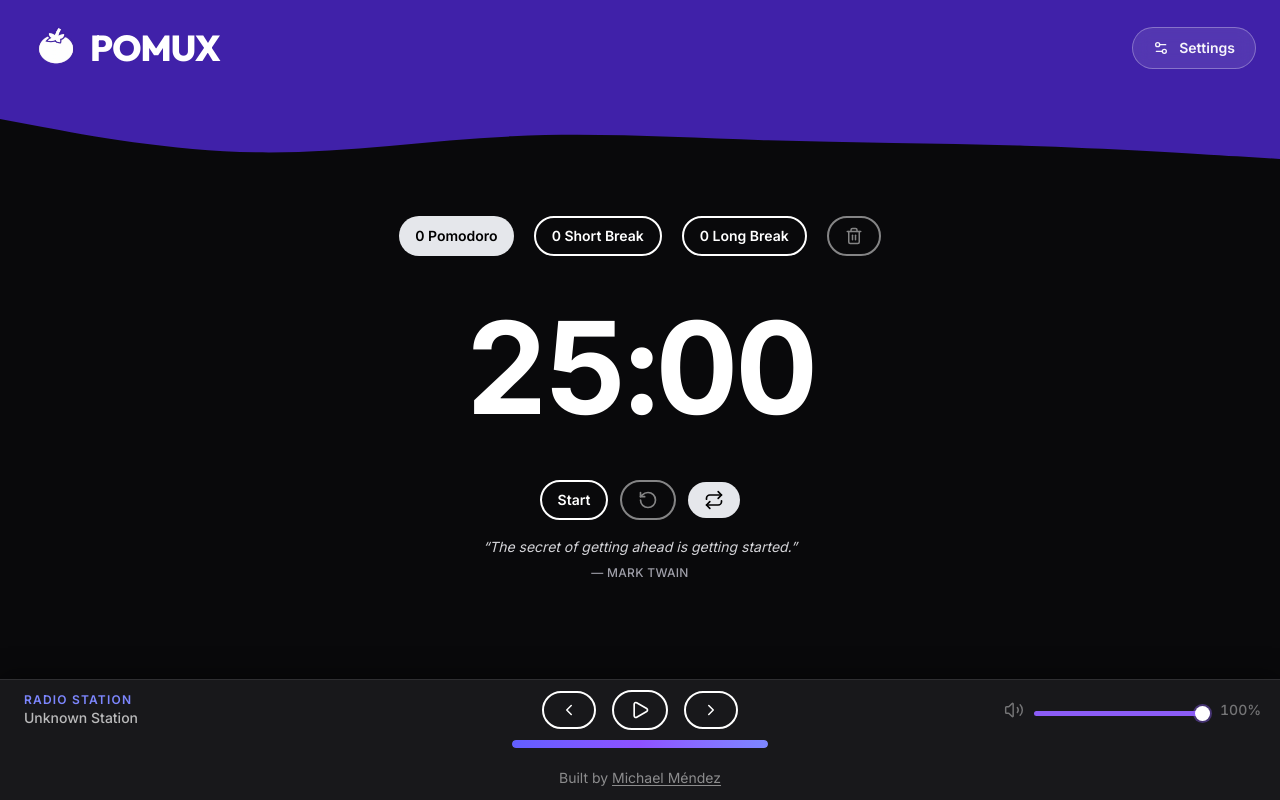
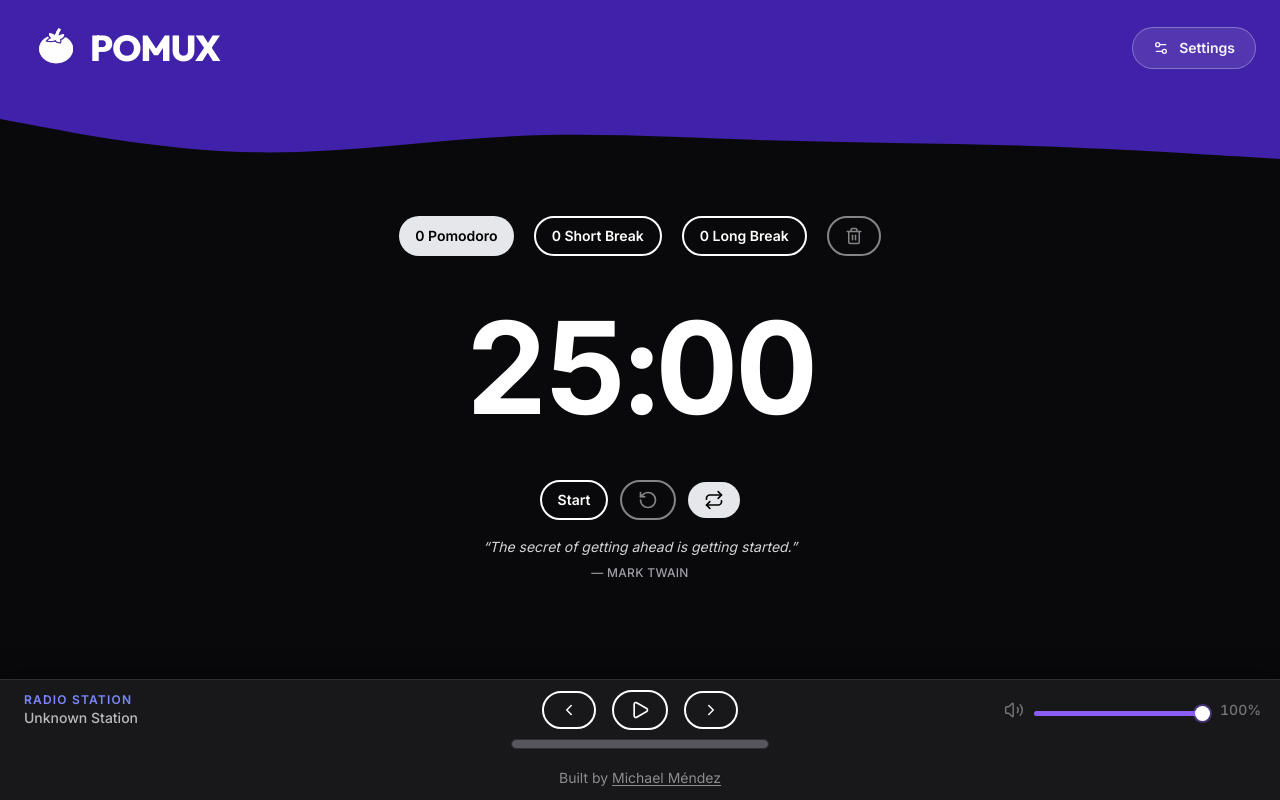
Before and after one commit to michaelmendez/pomux, a React (Vite) app: page / in a window 1280 px wide. Built offline with nearby package versions, Linux system fonts and the light colour scheme; no server answers.

Commit message:
feat: enhance ProgressBar component with isPlaying prop and update quotes URL resolution

```diff
--- a/src/components/RadioStation/ProgressBar.tsx
+++ b/src/components/RadioStation/ProgressBar.tsx
@@ -1,7 +1,25 @@
-export default function ProgressBar() {
+type Props = {
+  isPlaying: boolean;
+};
+
+export default function ProgressBar({ isPlaying }: Readonly<Props>) {
   return (
-    <div className="w-full sm:max-w-[16rem] h-2 bg-white/10 rounded-full overflow-hidden">
-      <div className="h-full w-full bg-linear-to-r from-indigo-500 via-violet-500 to-indigo-400 rounded-full animate-[pulse_3s_ease-in-out_infinite]" />
+    <div
+      className="relative w-full sm:max-w-[16rem] h-2 rounded-full overflow-hidden bg-white/5 ring-1 ring-white/10"
+      aria-label={isPlaying ? "Radio playing" : "Radio paused"}
+    >
+      <div
+        className={`absolute inset-0 rounded-full bg-zinc-500/65 transition-all duration-700 ease-in-out motion-reduce:transition-none ${
+          isPlaying ? "opacity-0" : "opacity-100"
+        }`}
+      />
+      <div
+        className={`absolute inset-0 origin-left rounded-full bg-linear-to-r from-indigo-500 via-violet-500 to-indigo-400 transition-all duration-900 ease-[cubic-bezier(.22,1,.36,1)] motion-reduce:transition-none ${
+          isPlaying
+            ? "opacity-100 scale-x-100 animate-[pulse_4s_ease-in-out_infinite]"
+            : "opacity-0 scale-x-90"
+        }`}
+      />
     </div>
   );
 }
--- a/src/components/RadioStation/Station.tsx
+++ b/src/components/RadioStation/Station.tsx
@@ -104,7 +104,7 @@ export default function Station() {
         </div>
       </div>
       <div className="hidden sm:flex justify-center px-6 pt-1 pb-2">
-        <ProgressBar />
+        <ProgressBar isPlaying={isPlaying} />
       </div>
     </>
   );
--- a/src/constants/env.ts
+++ b/src/constants/env.ts
@@ -4,8 +4,19 @@ const requiredEnvVar = (key: string): string => {
   return value as string;
 };
 
+const resolveQuotesUrl = (): string => {
+  const value = import.meta.env.VITE_QUOTES_URL as string | undefined;
+
+  // Always use same-origin proxy if value is missing or points to ZenQuotes directly.
+  if (!value || value.includes("zenquotes.io")) {
+    return "/api/quote";
+  }
+
+  return value;
+};
+
 export const env = {
   radioStationsUrl: requiredEnvVar("VITE_RADIO_STATIONS_URL"),
-  quotesUrl: requiredEnvVar("VITE_QUOTES_URL"),
+  quotesUrl: resolveQuotesUrl(),
   githubUrl: requiredEnvVar("VITE_GITHUB_URL"),
 } as const;
```
